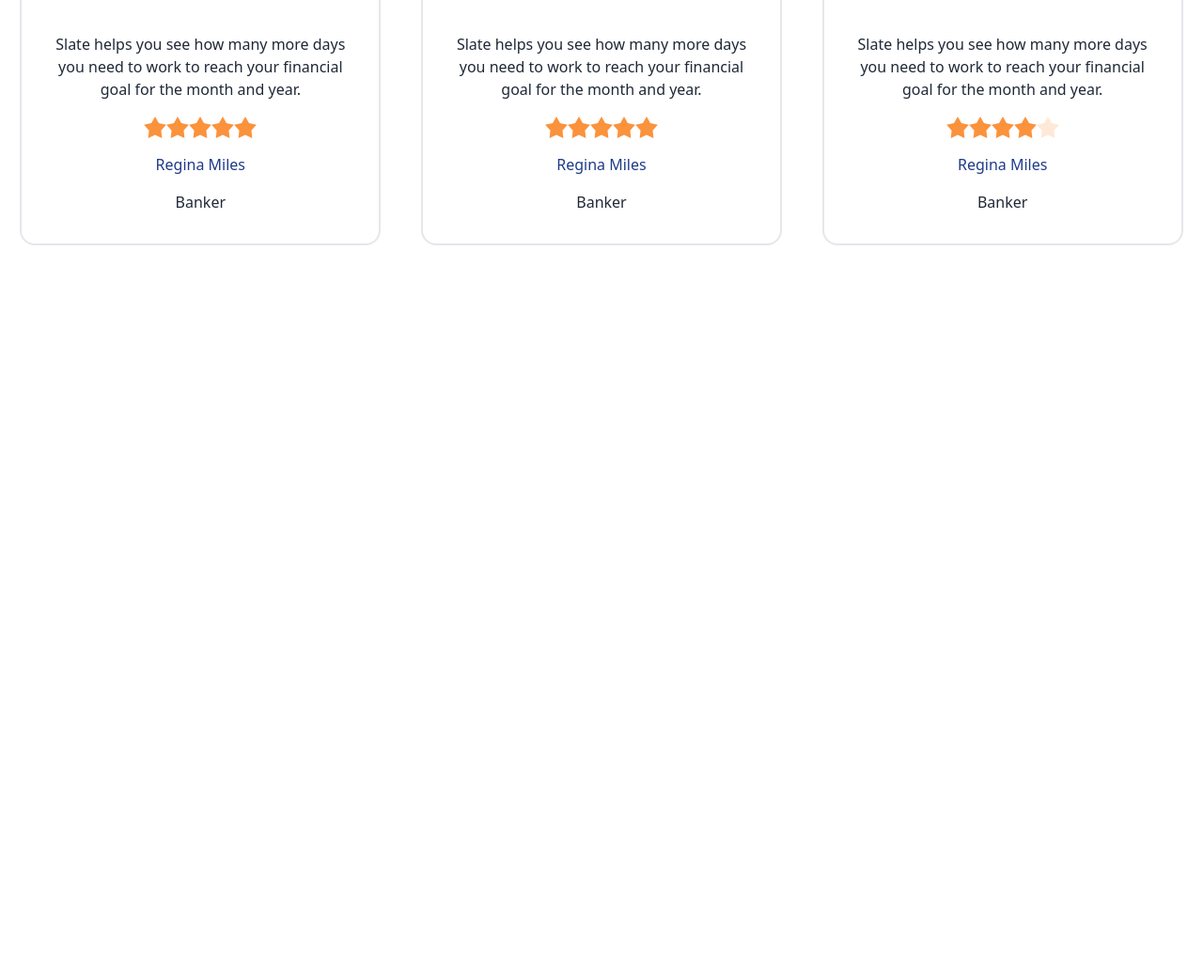
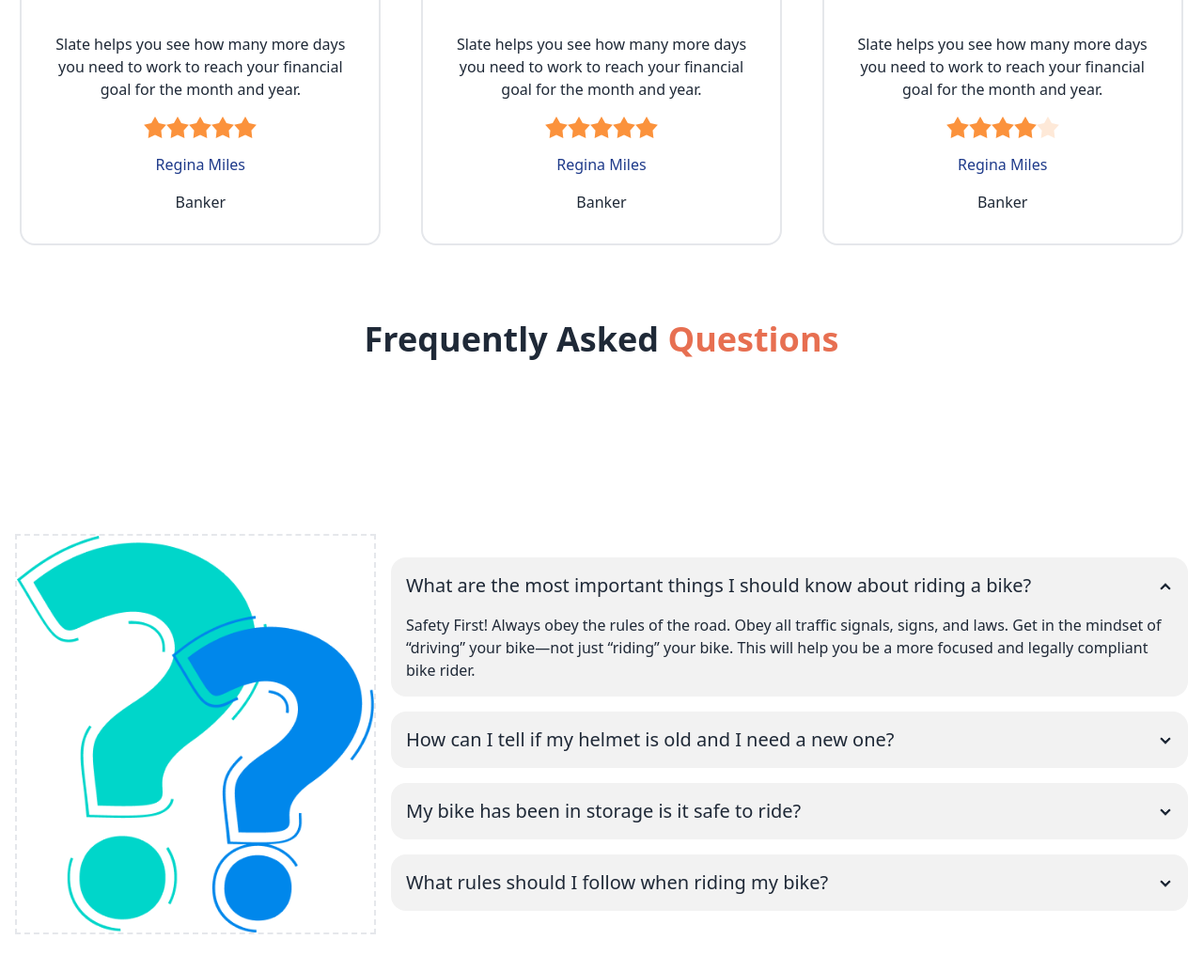
Before and after one commit to SulaimanAbdullah3102/Biker-zone, a plain HTML site: page index.html in a window 1280 px wide. Shown: the part 2050-3083 px from the top of the page at 94% size. Before the commit the page ends 2391 px from the top, so only its background shows below. Drawn offline with nearby package versions, Linux system fonts and the light colour scheme.

Commit message:
faq section done

```diff
--- a/index.html
+++ b/index.html
@@ -244,11 +244,7 @@
               <input type="radio" name="rating-2" class="mask mask-star-2 bg-orange-400" />
               <input type="radio" name="rating-2" class="mask mask-star-2 bg-orange-400" />
               <input type="radio" name="rating-2" class="mask mask-star-2 bg-orange-400" />
-                <input
-                type="radio"
-                name="rating-2"
-                class="mask mask-star-2 bg-orange-400"
-                checked="checked" />
+              <input type="radio" name="rating-2" class="mask mask-star-2 bg-orange-400" checked="checked" />
               <input type="radio" name="rating-2" class="mask mask-star-2 bg-orange-400" />
             </div>
 
@@ -277,11 +273,7 @@
               <input type="radio" name="rating-2" class="mask mask-star-2 bg-orange-400" />
               <input type="radio" name="rating-2" class="mask mask-star-2 bg-orange-400" />
               <input type="radio" name="rating-2" class="mask mask-star-2 bg-orange-400" />
-                <input
-                type="radio"
-                name="rating-2"
-                class="mask mask-star-2 bg-orange-400"
-                checked="checked" />
+              <input type="radio" name="rating-2" class="mask mask-star-2 bg-orange-400" checked="checked" />
               <input type="radio" name="rating-2" class="mask mask-star-2 bg-orange-400" />
             </div>
 
@@ -310,11 +302,7 @@
               <input type="radio" name="rating-2" class="mask mask-star-2 bg-orange-400" />
               <input type="radio" name="rating-2" class="mask mask-star-2 bg-orange-400" />
               <input type="radio" name="rating-2" class="mask mask-star-2 bg-orange-400" />
-                <input
-                type="radio"
-                name="rating-2"
-                class="mask mask-star-2 bg-orange-400"
-                checked="checked" />
+              <input type="radio" name="rating-2" class="mask mask-star-2 bg-orange-400" checked="checked" />
               <input type="radio" name="rating-2" class="mask mask-star-2 bg-orange-400" />
             </div>
 
@@ -327,10 +315,65 @@
 
       </div>
     </section>
+
+    <!-- faq section -->
+    <section id="faq" class="my-20">
+      <div class="space-y-1">
+        <h3 class="text-4xl font-bold text-center">Frequently Asked <span class="text-color-primary">Questions</span>
+        </h3>
+      </div>
+      <div class="hero  min-h-screen">
+        <div class="hero-content flex-col lg:flex-row">
+          <img src="images/others/faq.png" class="max-w-sm border-dashed border-2" />
+          <div class="space-y-4">
+            <div class="collapse collapse-arrow bg-base-200">
+              <input type="radio" name="my-accordion-2" checked="checked" />
+              <div class="collapse-title text-xl font-medium">What are the most important things I should
+                know about riding a bike?</div>
+              <div class="collapse-content">
+                <p>Safety First! Always obey the rules of the road. Obey all traffic signals, signs, and laws. Get in
+                  the mindset of “driving” your bike—not just “riding” your bike. This will help you be a more focused
+                  and legally compliant bike rider. </p>
+              </div>
+            </div>
+            <div class="collapse collapse-arrow bg-base-200">
+              <input type="radio" name="my-accordion-2" />
+              <div class="collapse-title text-xl font-medium">How can I tell if my helmet is old and I need a
+                new one?</div>
+              <div class="collapse-content">
+                <p>Safety First! Always obey the rules of the road. Obey all traffic signals, signs, and laws. Get in
+                  the mindset of “driving” your bike—not just “riding” your bike. This will help you be a more focused
+                  and legally compliant bike rider. </p>
+              </div>
+            </div>
+            <div class="collapse collapse-arrow bg-base-200">
+              <input type="radio" name="my-accordion-2" />
+              <div class="collapse-title text-xl font-medium">My bike has been in storage is it safe to ride?</div>
+              <div class="collapse-content">
+                <p>Safety First! Always obey the rules of the road. Obey all traffic signals, signs, and laws. Get in
+                  the mindset of “driving” your bike—not just “riding” your bike. This will help you be a more focused
+                  and legally compliant bike rider. </p>
+              </div>
+            </div>
+            <div class="collapse collapse-arrow bg-base-200">
+              <input type="radio" name="my-accordion-2" />
+              <div class="collapse-title text-xl font-medium">What rules should I follow when riding my bike?</div>
+              <div class="collapse-content">
+                <p>Safety First! Always obey the rules of the road. Obey all traffic signals, signs, and laws. Get in
+                  the mindset of “driving” your bike—not just “riding” your bike. This will help you be a more focused
+                  and legally compliant bike rider. </p>
+              </div>
+            </div>
+          </div>
+        </div>
+      </div>
+
+    </section>
+
   </main>
+
   <!-- footer section -->
   <footer>
-
 
   </footer>
 
```
Lines whose indentation alone changed are shown as unchanged.
